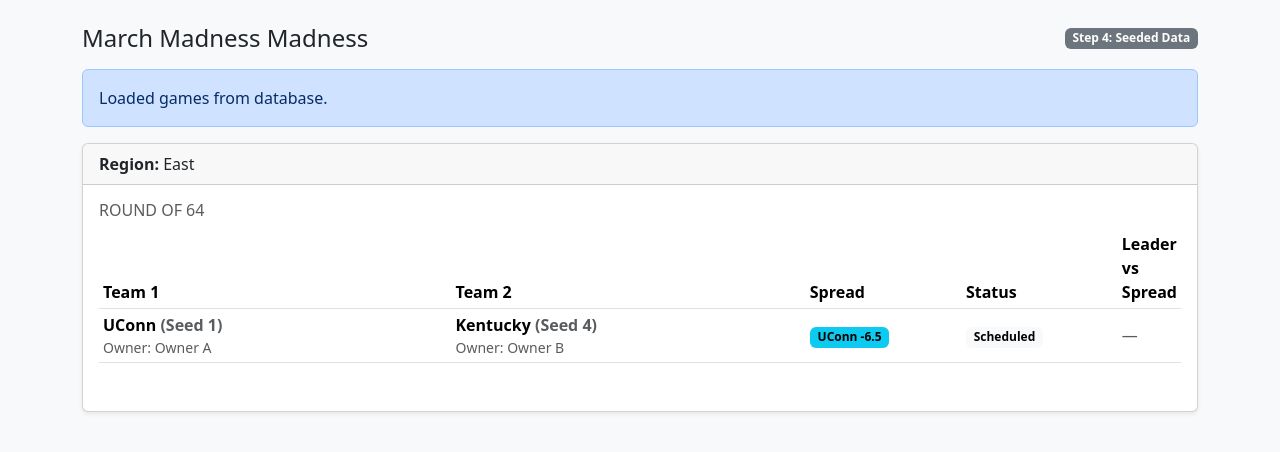
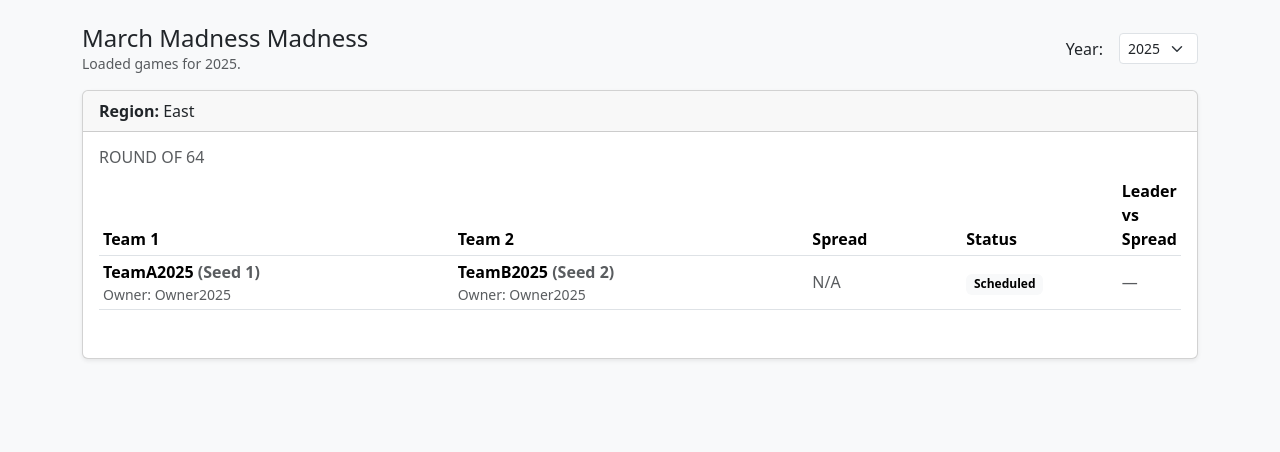
Before and after one commit to atlfmv7/march_madness_app, a Flask app: page / in a window 1280 px wide. Shown: the part 50-502 px from the top of the page. Run offline with Flask 3, Linux system fonts and the light colour scheme; some libraries are stand-ins or nearby versions.

Commit message:
Step 10: add multi-year support (schema, seed, UI selector, filtering, tests)

```diff
--- a/app.py
+++ b/app.py
@@ -3,6 +3,15 @@
 # Flask application entry point and CLI commands.
 # This version consolidates imports, standardizes timezone-aware dates,
 # and avoids redundant logic. It uses the app-factory pattern.
+#
+# Why this file exists and what it does:
+#   - Creates and configures the Flask app (via create_app).
+#   - Initializes the database and provides routes and CLI helpers.
+#   - Renders the homepage, showing games grouped by region/round.
+#   - NEW: Supports selecting a tournament 'year' (via querystring ?year=YYYY),
+#           defaults to the most recent year in the DB (or current UTC year when none).
+#           Filters displayed games to the selected year, and provides a list of
+#           available years for a dropdown in the template.
 # -------------------------------
 
 from __future__ import annotations
@@ -11,7 +20,7 @@ from datetime import datetime, date, timezone
 from typing import Dict
 
 import click
-from flask import Flask, render_template
+from flask import Flask, render_template, request
 
 from bracket_logic import evaluate_and_finalize_game, live_owner_leader_vs_spread
 from data_fetchers.scores import update_game_scores
@@ -46,13 +55,37 @@ def create_app() -> Flask:
     def home():
         """
         Homepage:
-        - Loads games from the database.
+        - Loads games for a selected year (default: latest available).
         - Computes the live 'leader vs spread' for in-progress games.
         - Groups the games by region and round for simple rendering.
+
+        How 'year' works:
+        - We look up all distinct Game.year values in ascending order to build a year list.
+        - If no games exist yet, we fall back to the current UTC year.
+        - If a 'year' query parameter is provided (e.g., /?year=2025), we attempt to use it;
+          otherwise we default to the most recent year available in the DB.
+        - We then filter the games query to only include the selected year.
         """
-        # ORDER: region asc, round asc (string), id asc for stability
+        # Build a sorted list of available years from the DB, e.g. [2024, 2025].
+        years = [y for (y,) in db.session.query(
+            Game.year).distinct().order_by(Game.year.asc()).all()]
+
+        # Choose a default year: latest found in DB, or current UTC year if no data yet.
+        if years:
+            default_year = years[-1]  # latest
+        else:
+            default_year = datetime.now(timezone.utc).year
+
+        # Parse the incoming ?year=YYYY, falling back to default_year on missing/invalid.
+        try:
+            selected_year = int(request.args.get("year", default_year))
+        except ValueError:
+            selected_year = default_year
+
+        # ORDER: region asc, round asc (string), id asc for stability; filter by year.
         games = (
             Game.query
+            .filter(Game.year == selected_year)
             .order_by(Game.region.asc(), Game.round.asc(), Game.id.asc())
             .all()
         )
@@ -75,8 +108,10 @@ def create_app() -> Flask:
 
         return render_template(
             "index.html",
-            message="Loaded games from database.",
-            grouped=grouped
+            message=f"Loaded games for {selected_year}.",
+            grouped=grouped,
+            years=years,
+            selected_year=selected_year,
         )
 
     # Create tables once at startup (safe no-op if already exist)
@@ -153,8 +188,7 @@ def create_app() -> Flask:
                 return
 
             click.echo(
-                f"✅ Game {game.id} marked Final: "
-                f"{game.team1.name} {team1_score} – {team2_score} {game.team2.name}"
+                f"✅ Game {game.id} marked Final: {game.team1.name} {team1_score} – {team2_score} {game.team2.name}"
             )
             click.echo(f"   Actual team winner: {team_winner.name}")
             click.echo(
--- a/models.py
+++ b/models.py
@@ -1,23 +1,23 @@
 # models.py
 # -------------------------------
 # Database models for March Madness Madness.
-# This version introduces ownership fields and relationships so we can
-# display owners next to teams in each game. We keep it minimal now,
-# adding more fields later when we implement full bracket logic.
+# This version adds a Python-side default year for Team and Game to avoid
+# NOT NULL errors when tests or scripts omit the 'year' field. It also
+# allows the same team name to appear across different years by removing
+# the unique constraint on Team.name and adding a composite index on
+# (name, year) instead.
 # -------------------------------
 
+from datetime import datetime, timezone
+from sqlalchemy import Index
 from flask_sqlalchemy import SQLAlchemy
-from datetime import datetime
 
 # Shared SQLAlchemy handle used by the Flask app
 db = SQLAlchemy()
 
 
 class Participant(db.Model):
-    """
-    Represents a bracket participant (owner).
-    Ex: "Ryan", "Alice", etc.
-    """
+    """Represents a bracket participant (owner), e.g., "Ryan", "Alice"."""
     id = db.Column(db.Integer, primary_key=True)
     name = db.Column(db.String(100), nullable=False, unique=True)
     email = db.Column(db.String(120), nullable=True)
@@ -26,16 +26,23 @@ class Participant(db.Model):
         return f"<Participant {self.name}>"
 
 
+# --- NEW: helper for Python-side default year ---
+def current_year() -> int:
+    """Return the current year in UTC. Used as a SQLAlchemy default callable."""
+    return datetime.now(timezone.utc).year
+
+
 class Team(db.Model):
-    """
-    Represents an NCAA tournament team.
-    We include optional initial/current ownership to support 'spread-winner
-    takes/keeps team' logic in later steps.
-    """
+    """Represents an NCAA tournament team (scoped by year)."""
     id = db.Column(db.Integer, primary_key=True)
-    name = db.Column(db.String(100), nullable=False, unique=True)
+    # NOTE: Not unique across all time; the same school can appear in multiple years.
+    name = db.Column(db.String(100), nullable=False, unique=False)
     seed = db.Column(db.Integer, nullable=True)
     region = db.Column(db.String(50), nullable=True)
+
+    # NOTE: Python-side default ensures inserts without 'year' won't fail.
+    year = db.Column(db.Integer, nullable=False,
+                     index=True, default=current_year)
 
     # Ownership — optional now, but very useful later
     initial_owner_id = db.Column(
@@ -50,14 +57,22 @@ class Team(db.Model):
                                     current_owner_id], lazy="joined")
 
     def __repr__(self):
-        return f"<Team {self.name} (Seed {self.seed}, Region {self.region})>"
+        return f"<Team {self.name} (Seed {self.seed}, {self.region}, {self.year})>"
+
+
+# Composite index to make lookups by (name, year) efficient and non-unique
+Index("ix_team_name_year", Team.name, Team.year, unique=False)
 
 
 class Game(db.Model):
     """Represents a single game and its result/spread."""
     id = db.Column(db.Integer, primary_key=True)
 
-    # "64","32","16","8","4","2","Championship"
+    # Same Python-side default for Game
+    year = db.Column(db.Integer, nullable=False,
+                     index=True, default=current_year)
+
+    # Rounds: "64","32","16","8","4","2","Championship"
     round = db.Column(db.String(20), nullable=False)
     region = db.Column(db.String(50), nullable=True)
 
@@ -84,7 +99,7 @@ class Game(db.Model):
     status = db.Column(db.String(20), default="Scheduled", nullable=False)
     game_time = db.Column(db.DateTime, nullable=True)
 
-    # 🔗 NEW: next-round linkage (this game feeds into next_game in slot 1 or 2)
+    # 🔗 next-round linkage (this game feeds into next_game in slot 1 or 2)
     next_game_id = db.Column(
         db.Integer, db.ForeignKey("game.id"), nullable=True)
     next_game_slot = db.Column(db.Integer, nullable=True)  # 1 or 2
@@ -100,39 +115,20 @@ class Game(db.Model):
         "Team", foreign_keys=[spread_favorite_team_id], lazy="joined")
     winner = db.relationship("Team", foreign_keys=[winner_id], lazy="joined")
 
-    # 🔗 NEW: next game relationship (self-referential)
+    # Self-referential next game relationship
     next_game = db.relationship("Game", remote_side=[id], lazy="joined")
 
     def spread_label(self):
+        """Return a human-readable label for the spread, e.g., "Duke -4.5"."""
         if self.spread is None or not self.spread_favorite_team:
             return None
         return f"{self.spread_favorite_team.name} -{self.spread:g}"
 
     def score_label(self):
+        """Return "X–Y" if scores exist, otherwise None."""
         if self.team1_score is None or self.team2_score is None:
             return None
         return f"{self.team1_score}–{self.team2_score}"
 
     def __repr__(self):
-        return f"<Game R{self.round}: {self.team1_id} vs {self.team2_id} ({self.status})>"
-
-    def spread_label(self):
-        """
-        Returns a human-readable label for the spread, e.g.:
-          "Duke -4.5" or "UNC -2"
-        If spread data is missing, returns None.
-        """
-        if self.spread is None or not self.spread_favorite_team:
-            return None
-        return f"{self.spread_favorite_team.name} -{self.spread:g}"
-
-    def score_label(self):
-        """
-        Returns "X–Y" if scores exist, otherwise None.
-        """
-        if self.team1_score is None or self.team2_score is None:
-            return None
-        return f"{self.team1_score}–{self.team2_score}"
-
-    def __repr__(self):
-        return f"<Game R{self.round}: {self.team1_id} vs {self.team2_id} ({self.status})>"
+        return f"<Game {self.year} R{self.round}: {self.team1_id} vs {self.team2_id} ({self.status})>"
--- a/templates/index.html
+++ b/templates/index.html
@@ -1,11 +1,11 @@
 <!-- templates/index.html -->
 <!--
   Purpose:
-  - Prove Jinja rendering works
-  - Provide a simple, clean layout we’ll enhance later
+  - Render the home page with games grouped by region and round.
+  - Provide a compact year selector to filter the view by tournament year.
   Notes:
-  - Using Bootstrap via CDN for quick, mobile-friendly styling
-  - Shows an example message passed from the Flask route
+  - Uses Bootstrap via CDN for quick, mobile-friendly styling.
+  - The year dropdown submits a GET form to reload the page with ?year=YYYY.
 -->
 <!DOCTYPE html>
 <html lang="en">
@@ -36,14 +36,30 @@
     </nav>
 
     <main class="container py-4">
+      <!-- Header + Year Selector (compact, submits via GET) -->
       <div class="d-flex align-items-center justify-content-between mb-3">
-        <h1 class="h4 mb-0">March Madness Madness</h1>
-        <span class="badge text-bg-secondary">Step 4: Seeded Data</span>
+        <div>
+          <h1 class="h4 mb-0">March Madness Madness</h1>
+          {% if message %}<div class="text-muted small">{{ message }}</div>{% endif %}
+        </div>
+
+        <!-- Year selector -->
+        <form method="get" class="d-flex align-items-center gap-2">
+          <label for="year" class="form-label mb-0 me-2">Year:</label>
+          <select id="year" name="year" class="form-select form-select-sm" onchange="this.form.submit()">
+            {% if years %}
+              {% for y in years %}
+                <option value="{{ y }}" {% if y == selected_year %}selected{% endif %}>{{ y }}</option>
+              {% endfor %}
+            {% else %}
+              <option value="{{ selected_year }}" selected>{{ selected_year }}</option>
+            {% endif %}
+          </select>
+          <noscript><button class="btn btn-sm btn-primary" type="submit">Go</button></noscript>
+        </form>
       </div>
 
-      {% if message %}
-      <div class="alert alert-primary">{{ message }}</div>
-      {% endif %} {% if grouped %}
+      {% if grouped %}
       <!-- Iterate regions (East/West for our seed) -->
       {% for region, rounds in grouped.items() %}
       <div class="card mb-4 shadow-sm">
@@ -88,9 +104,7 @@
                   </td>
                   <td>
                     {% if g.spread_label() %}
-                    <span class="badge text-bg-info"
-                      >{{ g.spread_label() }}</span
-                    >
+                    <span class="badge text-bg-info">{{ g.spread_label() }}</span>
                     {% else %}
                     <span class="text-muted">N/A</span>
                     {% endif %}
@@ -122,7 +136,8 @@
           {% endfor %}
         </div>
       </div>
-      {% endfor %} {% else %}
+      {% endfor %}
+      {% else %}
       <div class="alert alert-warning">
         No games found. Did you run <code>python seed_data.py</code>?
       </div>
```
Also changed, not shown: seed_data.py (+43 -4 lines), tests/test_year_filtering.py (added, +37 -0 lines), instance/mmm.db, 1 other file.
